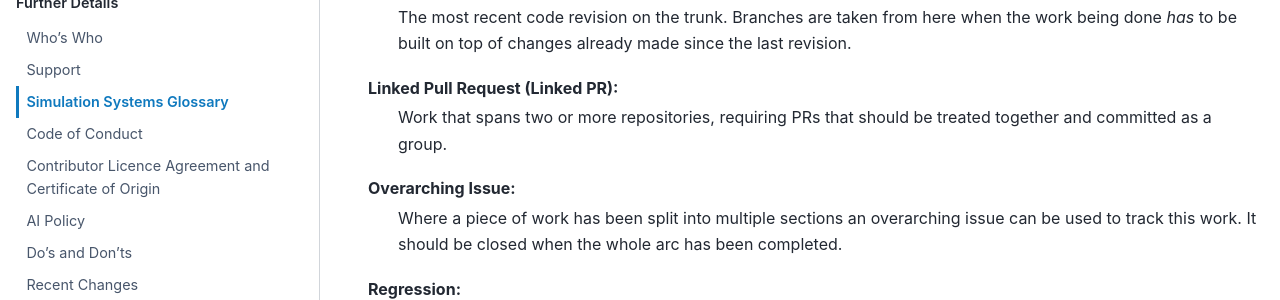
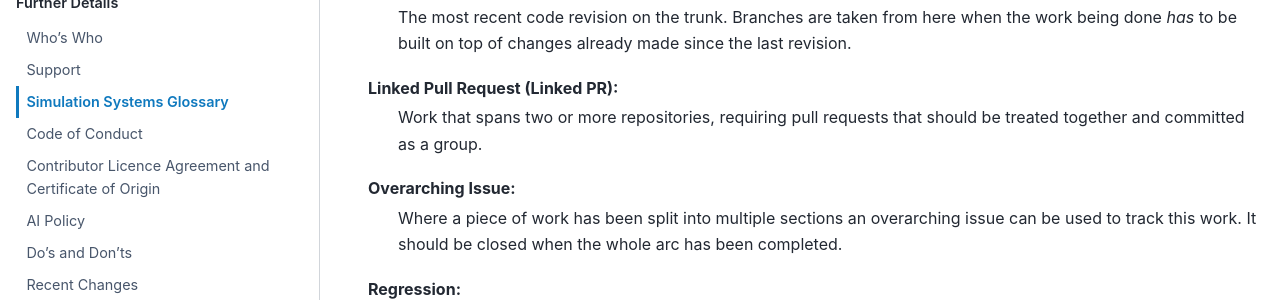
Before and after one commit to MetOffice/simulation-systems, a Sphinx documentation site: the page built from source/FurtherDetails/glossary.rst, in a window 1280 px wide and 900 px high, scrolled down 709 px. Shown: the part 153-453 px from the top of the window. Built offline with Sphinx 7.4.7 and the PyData theme 0.15.4, drawn with Linux system fonts in a browser that asks for light colours.

Commit message:
Apply suggestion from @jennyhickson
Co-authored-by: Jenny Hickson <61183013+jennyhickson@users.noreply.github.com>

```diff
--- a/source/FurtherDetails/glossary.rst
+++ b/source/FurtherDetails/glossary.rst
@@ -37,8 +37,8 @@ Head of Trunk:
     since the last revision.
 
 Linked Pull Request (Linked PR):
-    Work that spans two or more repositories, requiring PRs that should be
-    treated together and committed as a group.
+    Work that spans two or more repositories, requiring pull requests that
+    should be treated together and committed as a group.
 
 Overarching Issue:
     Where a piece of work has been split into multiple sections an overarching
```
